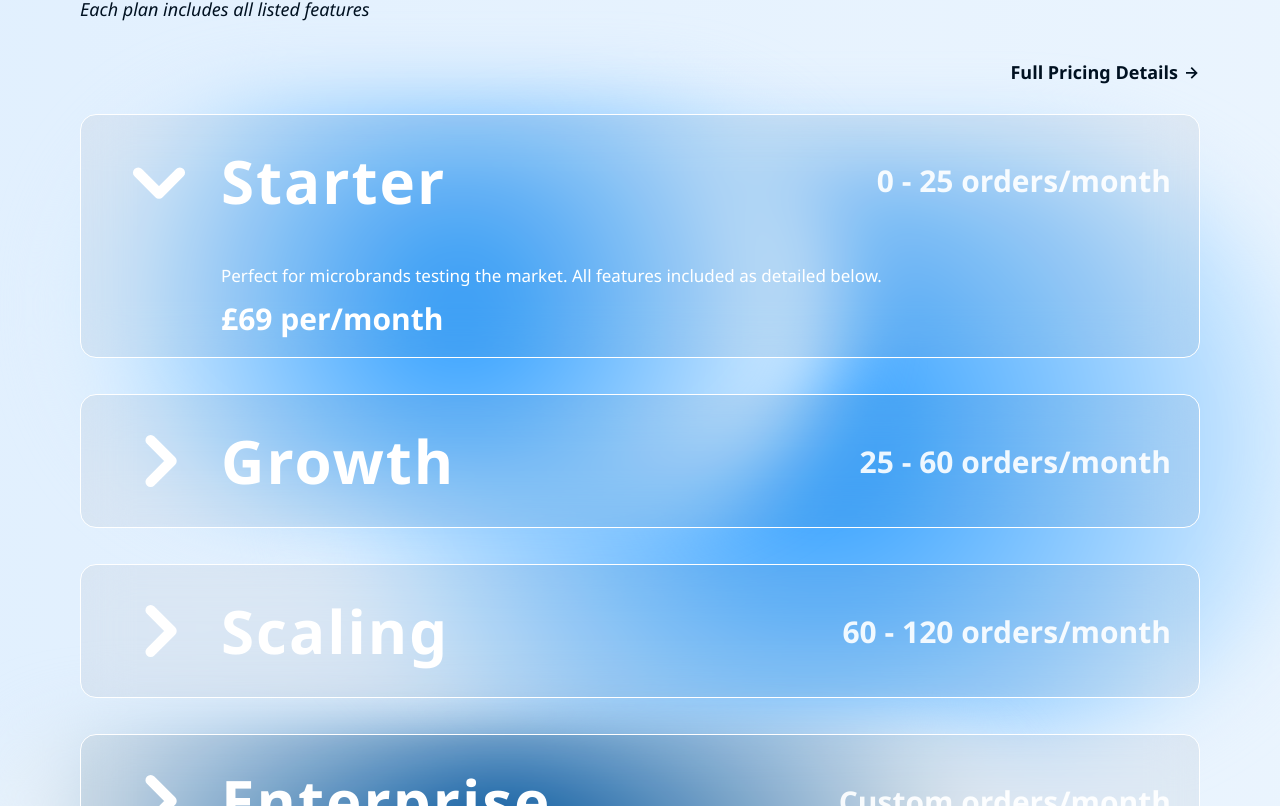
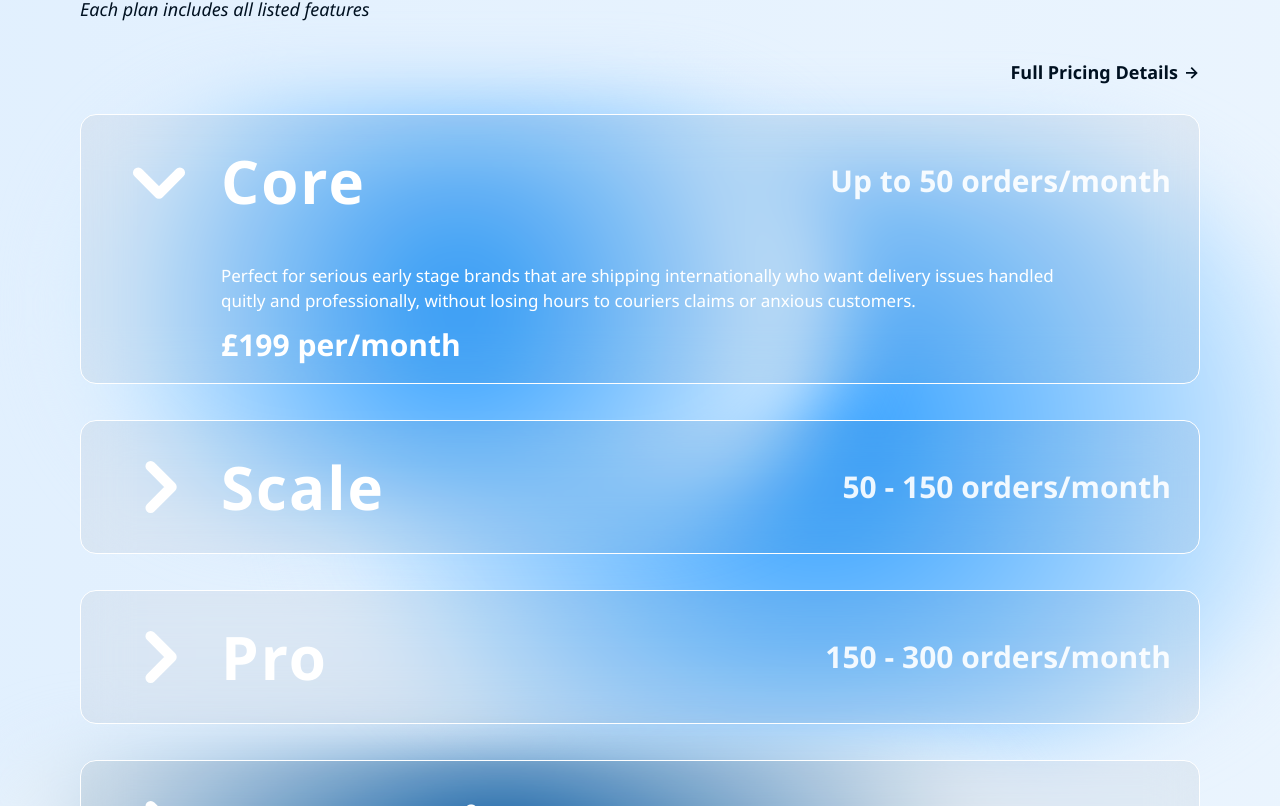
Before and after one commit to roman-raho/agency_website, a Next.js app: page / in a window 1280 px wide. Shown: the part 3294-4100 px from the top of the page. Built offline with nearby package versions, Linux system fonts and the light colour scheme.

Commit message:
Website V6.2

```diff
--- a/app/interactive/PriceDropdown.tsx
+++ b/app/interactive/PriceDropdown.tsx
@@ -2,32 +2,32 @@
 
 import { useState } from "react";
 
-type PlanId = "starter" | "growth" | "scaling" | "enterprise";
+type PlanId = "core" | "scale" | "pro" | "enterprise";
 
 const PLANS = [
   {
-    id: "starter" as PlanId,
-    name: "Starter",
-    range: "0 - 25 orders/month",
-    price: "£69 per/month",
+    id: "core" as PlanId,
+    name: "Core",
+    range: "Up to 50 orders/month",
+    price: "£199 per/month",
     blurb:
-      "Perfect for microbrands testing the market. All features included as detailed below.",
+      "Perfect for serious early stage brands that are shipping internationally who want delivery issues handled quitly and professionally, without losing hours to couriers claims or anxious customers.",
   },
   {
-    id: "growth" as PlanId,
-    name: "Growth",
-    range: "25 - 60 orders/month",
-    price: "£139 per/month",
+    id: "scale" as PlanId,
+    name: "Scale",
+    range: "50 - 150 orders/month",
+    price: "£349 per/month",
     blurb:
-      "For growing brands that need consistent support as order volume increases and shipping complexity creeps in. All features included as detailed below.",
+      "For growing brands where shipping problems are now affecting reputation, cashflow and customer trust. We will take full control of post dispatch issues so that your team can stay focused on growth, not operations.",
   },
   {
-    id: "scaling" as PlanId,
-    name: "Scaling",
-    range: "60 - 120 orders/month",
-    price: "£249 per/month",
+    id: "pro" as PlanId,
+    name: "Pro",
+    range: "150 - 300 orders/month",
+    price: "£599-£899 per/month",
     blurb:
-      "Ideal for brands scaling aggressively. All features included as detailed below.",
+      "For fast scaling brands where shipping failure can become a high level risk. We take ownership of every case so your time stays focused on growth, not on low return admin.",
   },
   {
     id: "enterprise" as PlanId,
@@ -40,7 +40,7 @@ const PLANS = [
 ];
 
 export default function PriceDropdown() {
-  const [open, setOpen] = useState<PlanId | null>("starter");
+  const [open, setOpen] = useState<PlanId | null>("core");
 
   return (
     <div className="relative w-full mx-auto space-y-4 md:space-y-8 lg:space-y-9 text-white">
```
